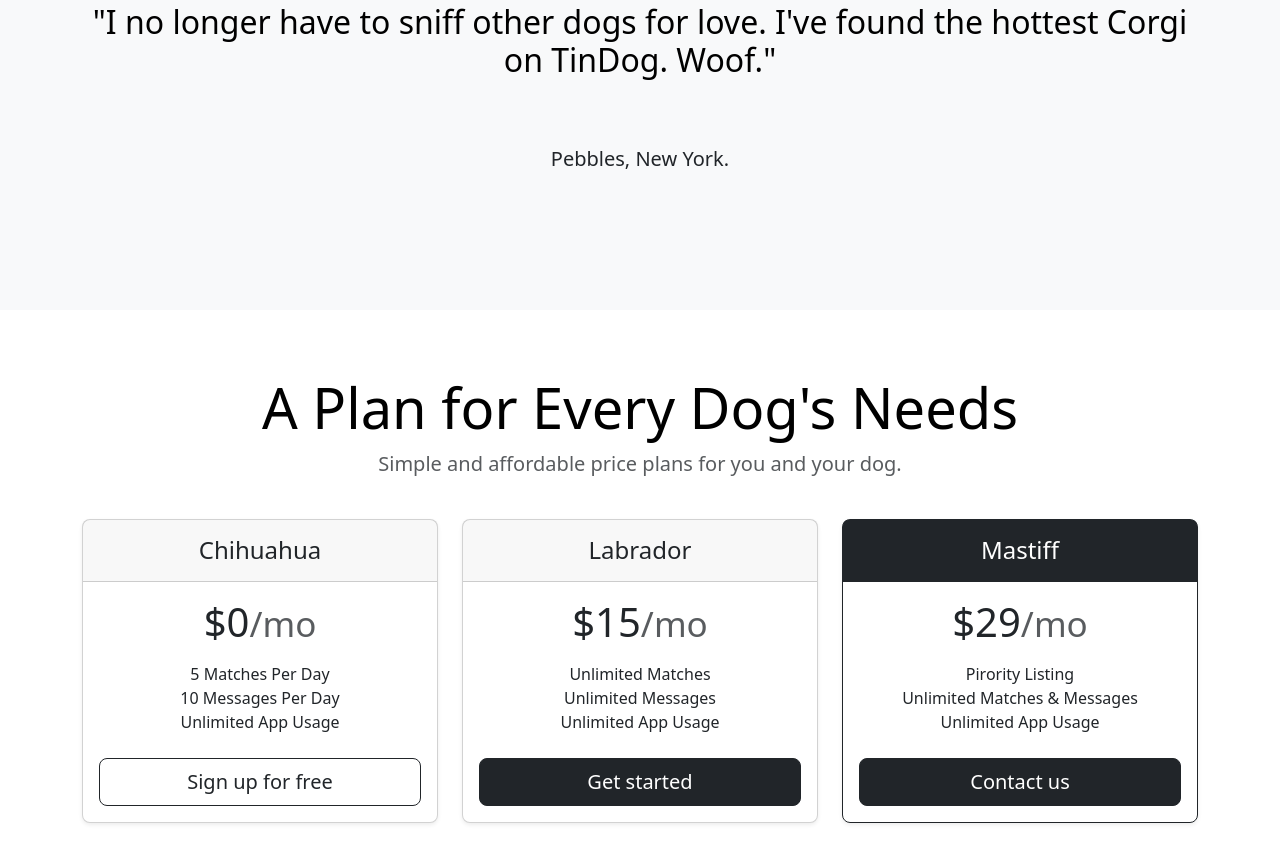
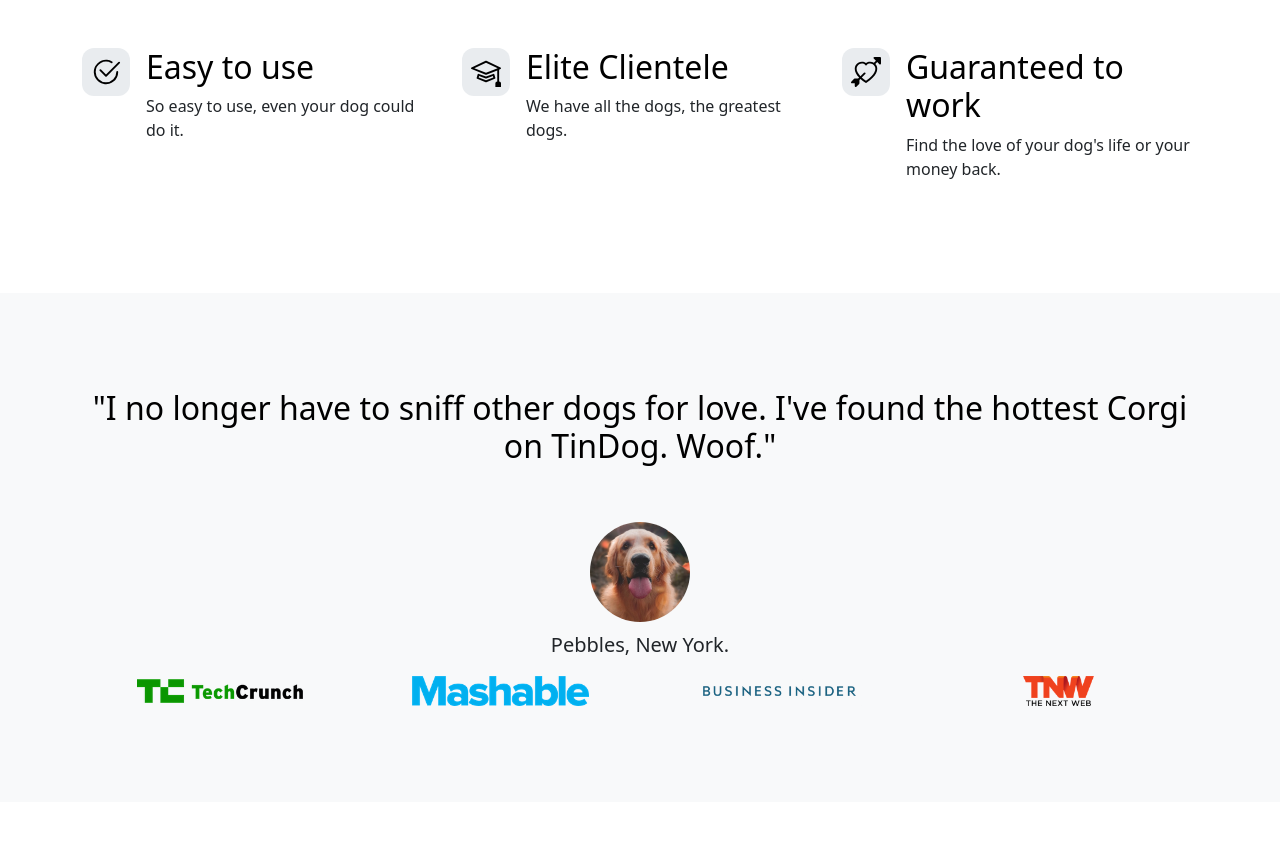
Before and after one commit to Shrutiraj23/my-TinDog, a plain HTML site: page index.html in a window 1280 px wide. Shown: the part 738-1588 px from the top of the page. Drawn offline with nearby package versions, Linux system fonts and the light colour scheme; files that its build step writes are made by us from their sources.

Commit message:
Update index.html

```diff
--- a/index.html
+++ b/index.html
@@ -7,7 +7,7 @@
   <title>TinDog</title>
   <link href="https://cdn.jsdelivr.net/npm/bootstrap@5.3.3/dist/css/bootstrap.min.css" rel="stylesheet"
     integrity="sha384-QWTKZyjpPEjISv5WaRU9OFeRpok6YctnYmDr5pNlyT2bRjXh0JMhjY6hW+ALEwIH" crossorigin="anonymous">
-  <link rel="stylesheet" href="./css/style.css">
+  <link rel="stylesheet" href="style.css">
 </head>
 
 <body>
@@ -17,7 +17,7 @@
     <div class="container col-xxl-8 px-4 pt-5">
       <div class="row flex-lg-row-reverse align-items-center g-5 pt-5">
         <div class="col-10 col-sm-8 col-lg-6">
-          <img src="./images/iphone.png" class="d-block mx-lg-auto img-fluid" alt="Bootstrap Themes" height="200"
+          <img src="iphone.png" class="d-block mx-lg-auto img-fluid" alt="Bootstrap Themes" height="200"
             loading="lazy">
         </div>
         <div class="col-lg-6">
@@ -106,23 +106,23 @@
       <div class="p-5 text-center bg-body-tertiary">
         <div class="container py-5">
           <h2 class="text-body-emphasis">"I no longer have to sniff other dogs for love. I've found the hottest Corgi on TinDog. Woof."</h2>
-          <img  class="profile-img mt-5" src="./images/dog-img.jpg" alt="">
+          <img  class="profile-img mt-5" src="dog-img.jpg" alt="">
           <p class="col-lg-8 mx-auto lead mt-2">
             Pebbles, New York.
           </p>
           <div class="container">
             <div class="row">
               <div class="col-lg-3 col-sm-12">
-                <img src="./images/techcrunch.png" alt="" height="30">
+                <img src="techcrunch.png" alt="" height="30">
               </div>
               <div class="col-lg-3 col-sm-12">
-                <img src="./images/mashable.png" alt=""  height="30">
+                <img src="mashable.png" alt=""  height="30">
               </div>
               <div class="col-lg-3 col-sm-12">
-                <img src="./images/bizinsider.png" alt=""  height="30">
+                <img src="bizinsider.png" alt=""  height="30">
               </div>
               <div class="col-lg-3 col-sm-12">
-                <img src="./images/tnw.png" alt=""  height="30">
+                <img src="tnw.png" alt=""  height="30">
               </div>
             </div>
 
```
